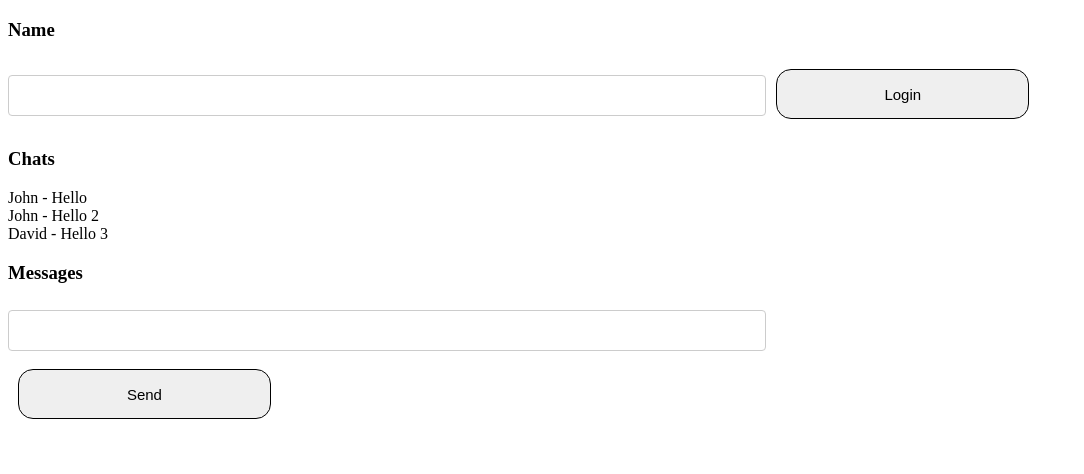
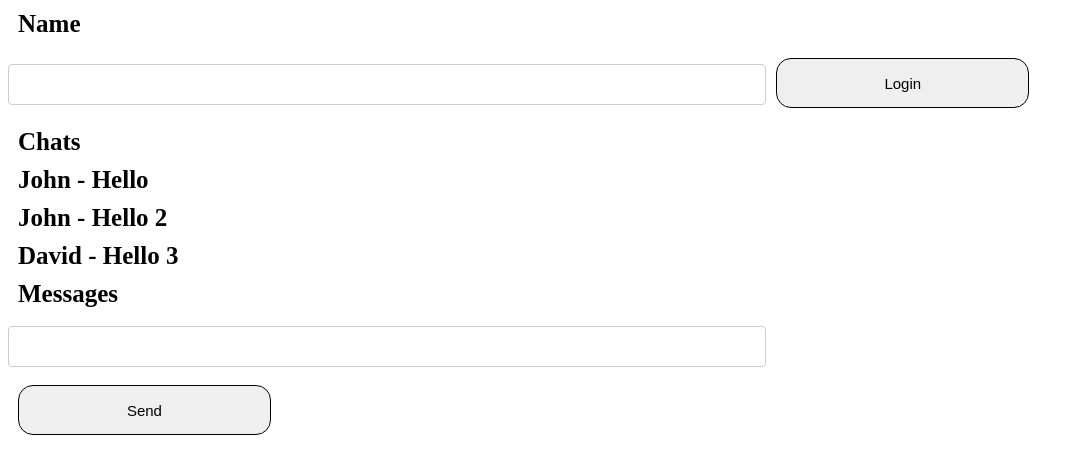
Before and after one commit to steph500/test, a React (Create React App) app: page / in a window 1280 px wide. Shown: the top 474 px of the page, without its empty margins (0-1084 px from the left). Built offline with nearby package versions, Linux system fonts and the light colour scheme.

Commit message:
added more css

```diff
--- a/src/Name.js
+++ b/src/Name.js
@@ -120,25 +120,37 @@ export default function Name() {
         hover: "color: #ccc;",
     }
 
+    const headerStyle = {
+        fontSize: "25px",
+        fontWeight: "bold",
+        margin: "10px",
+    }
+
+    const messageStyle = {
+        fontSize: "25px",
+        fontWeight: "bold",
+        margin: "10px",
+    }
+
     return (
         <>
 
             <div>
-                <h3>Name</h3>
+                <h3 style={headerStyle}>Name</h3>
                 <input style={inputStyle} type="text" id="name" />
                 <button style={buttonStyle} onClick={findName}>Login</button>
             </div>
             <div>
-                <h3>Chats</h3>
+                <h3 style={headerStyle}>Chats</h3>
                 {chat.map(chat =>
 
-                    <div key={chat.messageId}>
+                    <div style={messageStyle} key={chat.messageId}>
                         {chat.user} - {chat.message}
                     </div>)}
 
             </div>
             <div>
-                <h3>Messages</h3>
+                <h3 style={headerStyle}>Messages</h3>
                 <input style={inputStyle} type="text" id="message" /><br/>
                 <button style={buttonStyle} onClick={saveMessage}>Send</button>
             </div>
```
